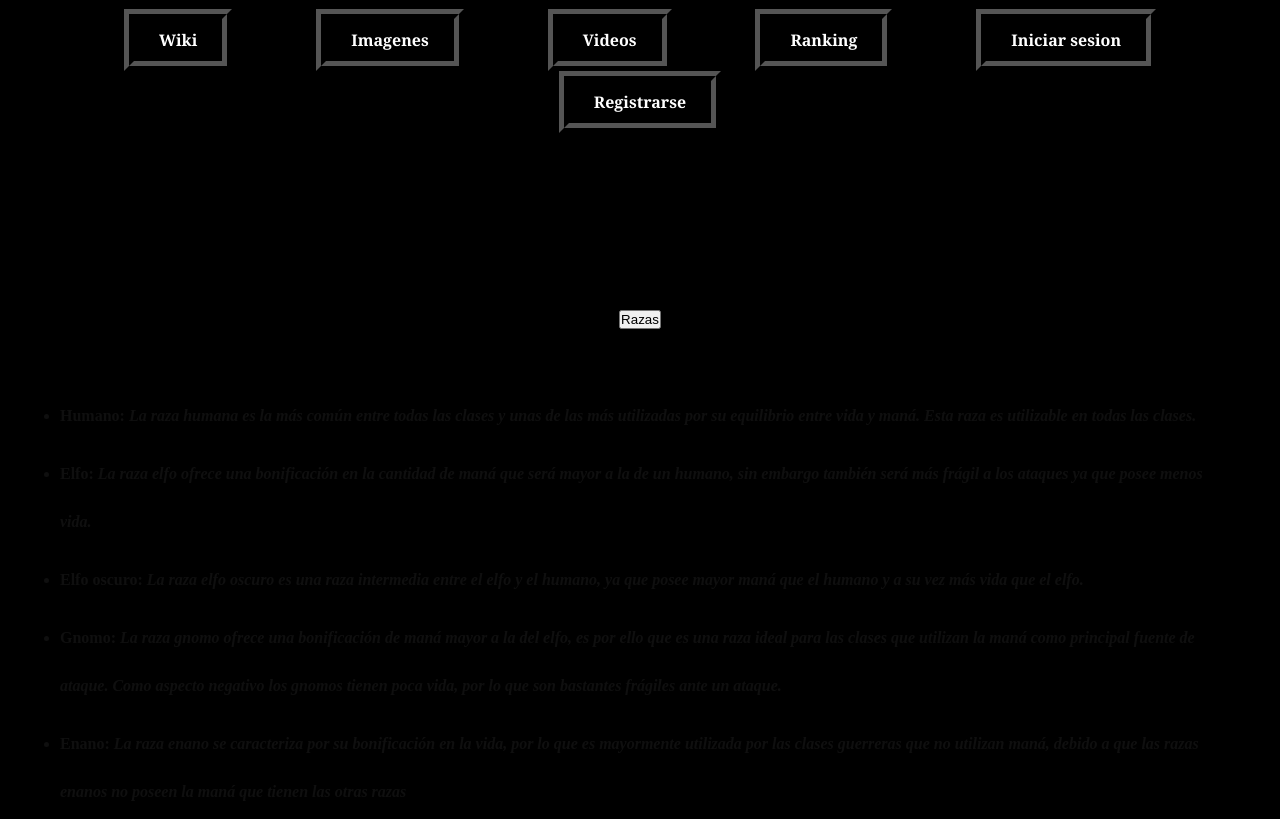
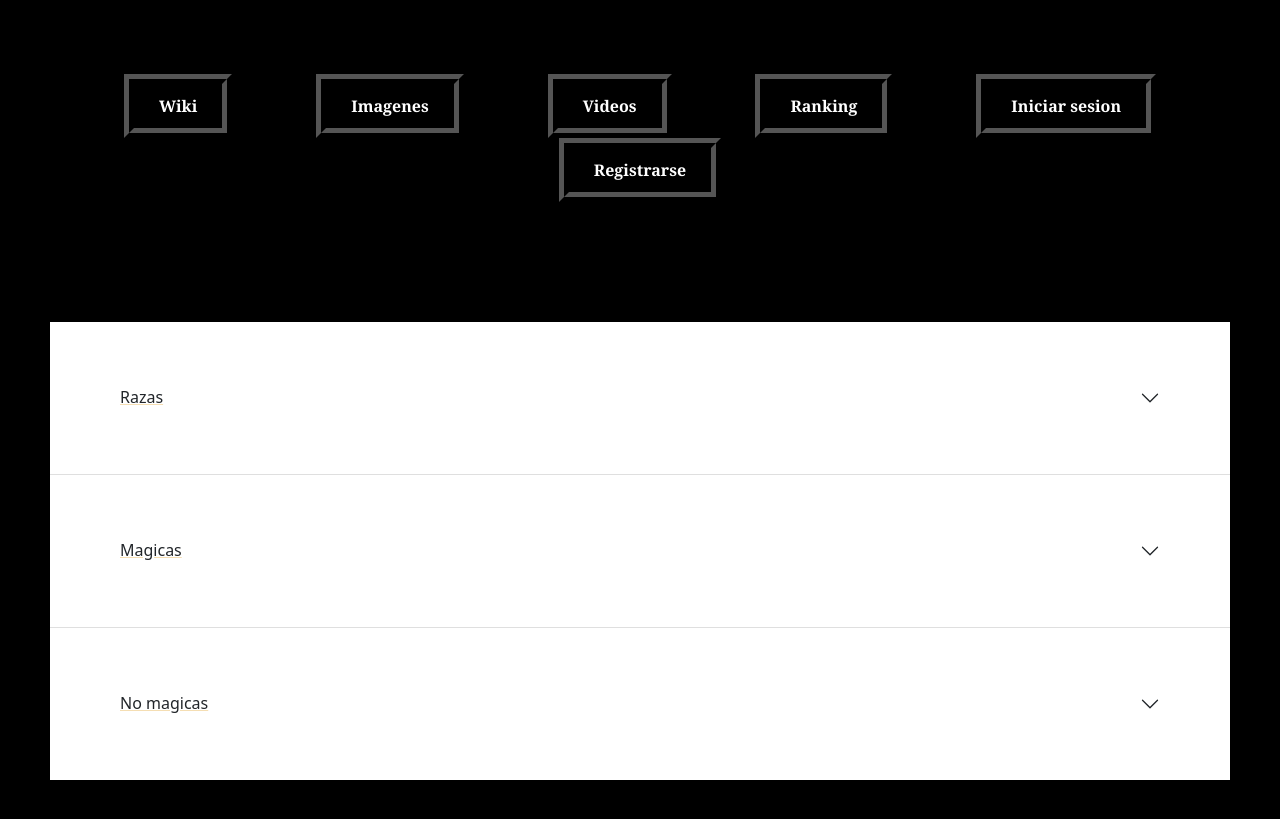
Before and after one commit to IgnacioElHaibe/EntregaCoder, a plain HTML site: page paginas/wiki.html in a window 1280 px wide. Shown: the part 180-999 px from the top of the page. Drawn offline with Linux system fonts and the light colour scheme; the site is published under a folder, as on GitHub Pages, so addresses that start at the root find nothing; files whose address does not match are found by name.

Commit message:
correciones bootstrap

```diff
--- a/paginas/wiki.html
+++ b/paginas/wiki.html
@@ -12,7 +12,7 @@
         <link rel="preconnect" href="https://fonts.gstatic.com" crossorigin>
         <link href="https://fonts.googleapis.com/css2?family=Oswald:wght@500&display=swap" rel="stylesheet">
         <!-- BOOTSTRAP -->
-        <link rel="stylesheet" href="/bootstrap/bootstrap-5.1.3-dist/css/bootstrap.css">
+        <link rel="stylesheet" href="../bootstrap/bootstrap-5.1.3-dist/css/bootstrap.css">
     </head>
 
 <body class="fondoWiki">
@@ -145,7 +145,7 @@
     </footer>
 
     <!-- JAVASCRIPT BOOSTRAP-->
-    <script src="/bootstrap/bootstrap-5.1.3-dist/js/bootstrap.js"></script>
+    <script src="../bootstrap/bootstrap-5.1.3-dist/js/bootstrap.js"></script>
 
 </body>
 </html><!---- Aca termina ----->
```
